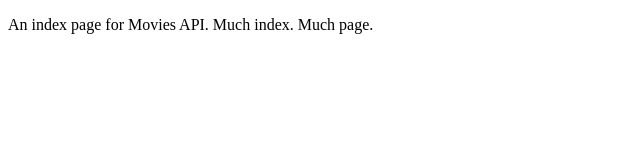
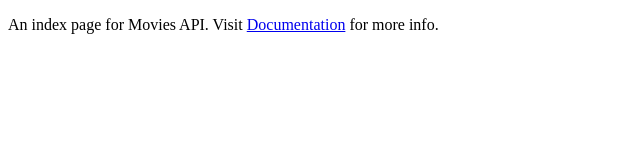
Before and after one commit to mayyinandprojects/Movie-API, a website: page public/index.html in a window 1280 px wide. Shown: the whole page, without its empty margins (0-640 px from the left). Drawn offline with Linux system fonts and the light colour scheme.

Commit message:
changed index.html
changed index.html

```diff
--- a/public/index.html
+++ b/public/index.html
@@ -6,6 +6,6 @@
     <title>Movie Api</title>
 </head>
 <body>
-    <p>An index page for Movies API. Much index. Much page. </p>
+    <p>An index page for Movies API. Visit <a href="./documentation.html">Documentation</a> for more info.</p>
 </body>
 </html>
```
